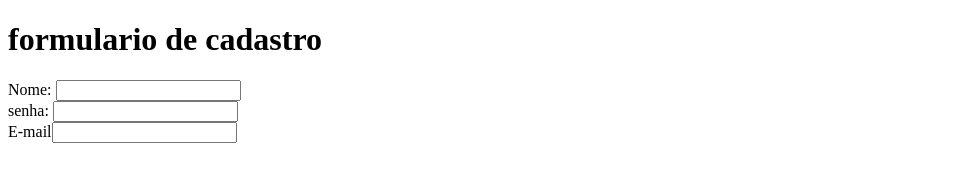
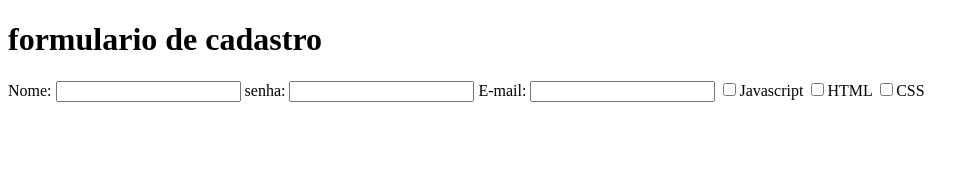
Before and after one commit to RlinsC/RlinsC.github.io, a plain HTML site: page formulario-html/formulario.html in a window 1280 px wide. Shown: the whole page, without its empty margins (0-979 px from the left). Drawn offline with Linux system fonts and the light colour scheme.

Commit message:
Update formulario.html

```diff
--- a/formulario-html/formulario.html
+++ b/formulario-html/formulario.html
@@ -9,10 +9,11 @@
   <h1>formulario de cadastro</h1>
  <form>
      Nome: <input type="text">
-     <br/>
      senha: <input type="password">
-     <br/>
-     E-mail<input type="email">
+     E-mail: <input type="email">
+     <input type="checkbox" name="linguagem">Javascript
+     <input type="checkbox" name="linguagem">HTML
+     <input type="checkbox" name="linguagem">CSS
   </form>
 </body>
 </html>
```
